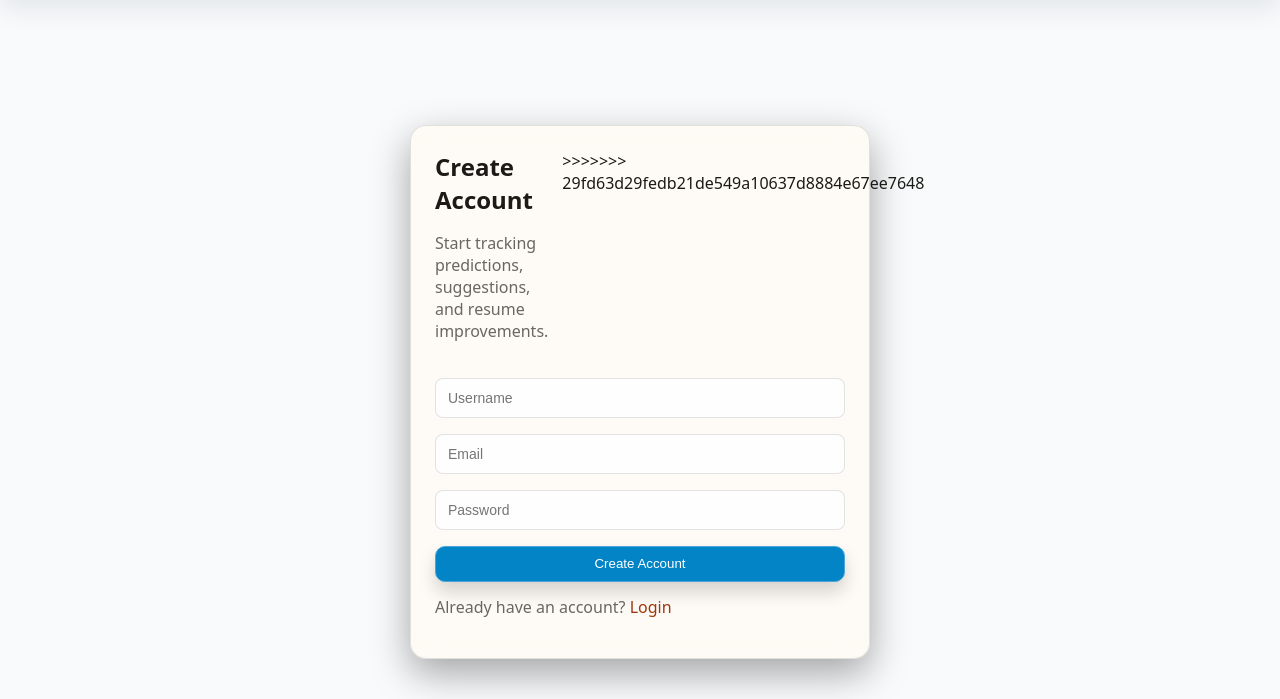
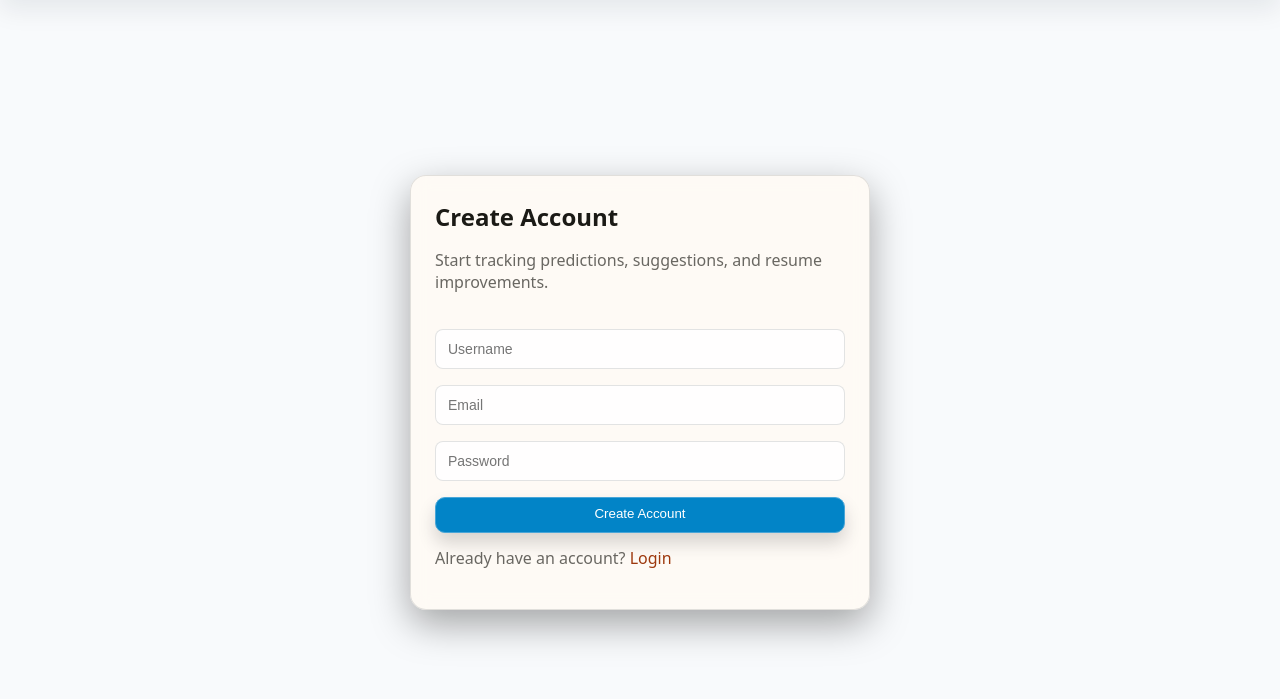
Before and after one commit to Shabilamaaz/Placement_Readiness, a Flask app: page /signup in a window 1280 px wide. Shown: the part 73-772 px from the top of the page. Run offline with Flask 3, Linux system fonts and the light colour scheme; parts of the project's set-up code (start-up, migrations or seed data) failed here and were passed over.

Commit message:
Fix formatting issues in signup.html

```diff
--- a/app/templates/signup.html
+++ b/app/templates/signup.html
@@ -27,7 +27,6 @@
                 <h2>Create Account</h2>
                 <p class="muted-text">Start tracking predictions, suggestions, and resume improvements.</p>
             </div>
->>>>>>> 29fd63d29fedb21de549a10637d8884e67ee7648
         </div>
 
         {% with messages = get_flashed_messages() %}
```
